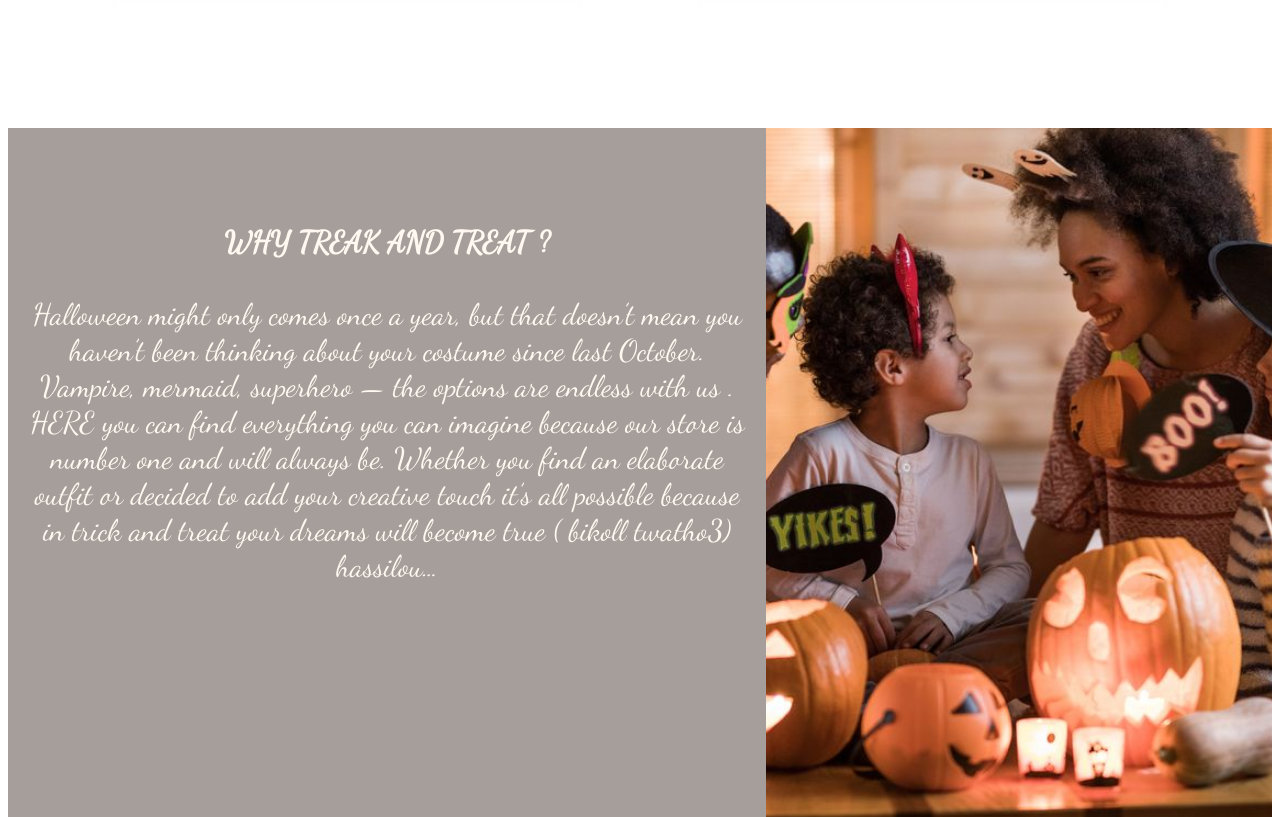
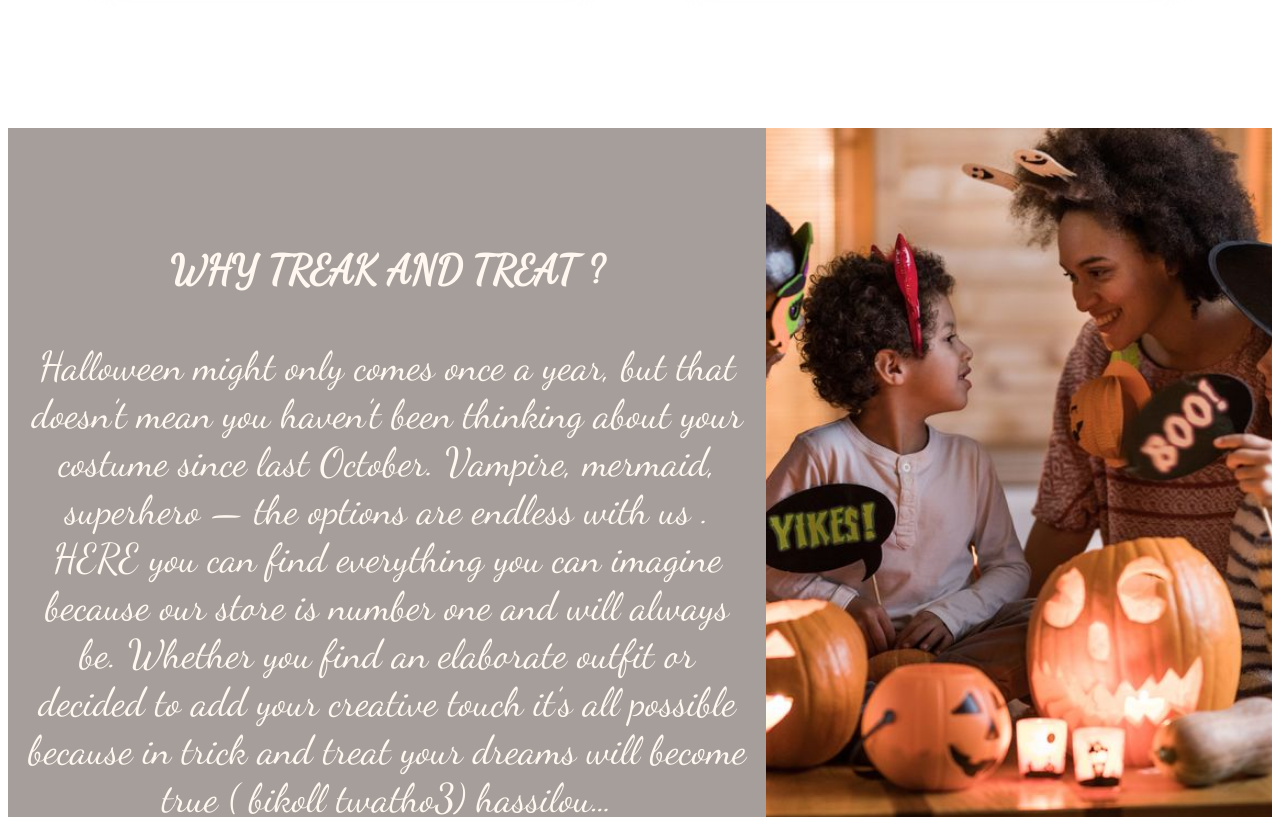
Before and after one commit to emnaboukhris/TEST-PROJECT, a plain HTML site: page index.html in a window 1280 px wide. Shown: the part 1740-2557 px from the top of the page. Drawn offline with nearby package versions, Linux system fonts and the light colour scheme.

Commit message:
Update index.html

```diff
--- a/index.html
+++ b/index.html
@@ -408,7 +408,7 @@ background-repeat: no-repeat;
 background-color: rgba(43, 28, 17, 0.425);
 
 color: rgb(255, 247, 240);
-font-size: 30PX;
+font-size: 40PX;
 text-decoration: none;
   font-family: "Dancing Script";
      font-weight: 500;
```
